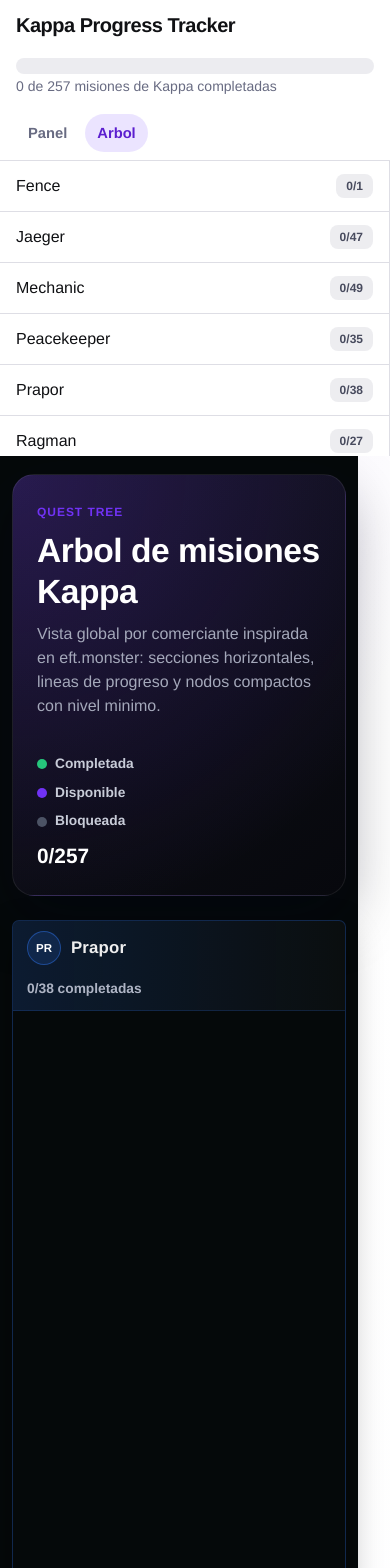
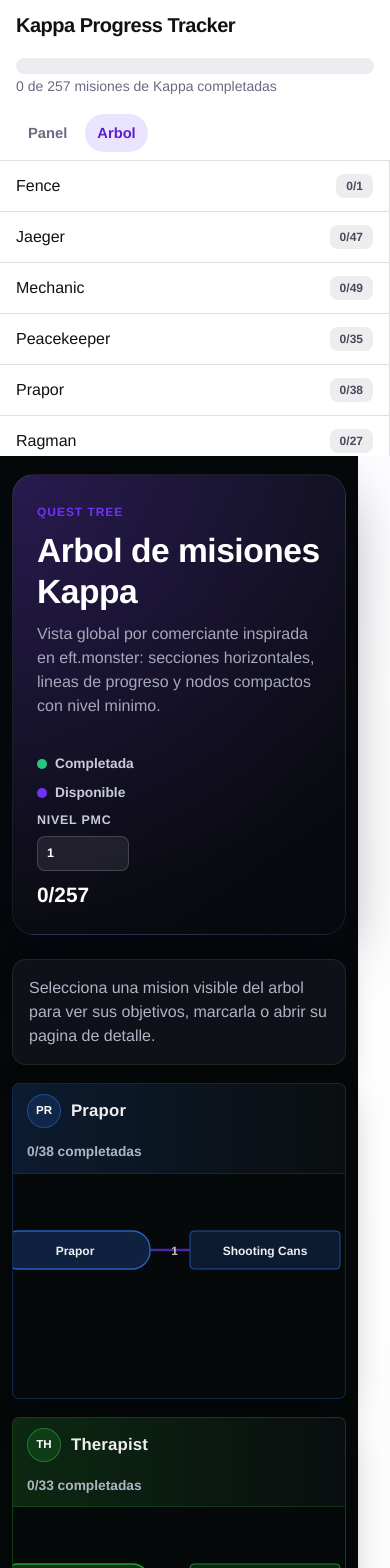
Before and after one commit to mario-asenjo/KappaRequirementsPage, a React (Vite) app: page /quest-tree in a window 390 px wide. Shown: the top 1568 px of the page. Built offline with nearby package versions, Linux system fonts and the light colour scheme.

Commit message:
Gate quest tree progression

```diff
--- a/src/pages/QuestTreePage.tsx
+++ b/src/pages/QuestTreePage.tsx
@@ -1,7 +1,8 @@
-import React from 'react';
+import React, { useEffect, useState } from 'react';
+import { Link } from 'react-router-dom';
 import useLocalStorage from '../hooks/useLocalStorage';
 import { Task } from '../types';
-import { buildQuestTree, QuestTreeGroup, QuestTreeNode } from '../utils/questTree';
+import { buildQuestTree, getValidCompletedTaskIds, QuestTreeGroup, QuestTreeNode } from '../utils/questTree';
 
 interface QuestTreePageProps {
   tasks: Task[];
@@ -83,6 +84,8 @@
   return node.children.reduce((total, child) => total + getSubtreeLeafCount(child), 0);
 }
 
+const isVisibleNode = (node: QuestTreeNode) => node.status === 'available' || node.status === 'completed';
+
 function layoutTraderTree(group: QuestTreeGroup) {
   const nodes: DrawableNode[] = [];
   const links: DrawableLink[] = [];
@@ -91,7 +94,8 @@
 
   const placeNode = (node: QuestTreeNode, depth: number): TreePoint => {
     maxDepth = Math.max(maxDepth, depth);
-    const childPoints = node.children.map((child) => placeNode(child, depth + 1));
+    const visibleChildren = node.status === 'completed' ? node.children.filter(isVisibleNode) : [];
+    const childPoints = visibleChildren.map((child) => placeNode(child, depth + 1));
     const y = childPoints.length > 0
       ? childPoints.reduce((sum, point) => sum + point.y, 0) / childPoints.length
       : topPadding + leafCursor++ * yGap;
@@ -111,13 +115,15 @@
     });
 
     childPoints.forEach((childPoint, index) => {
-      links.push({ source: point, target: childPoint, status: node.children[index].status });
+      links.push({ source: point, target: childPoint, status: visibleChildren[index].status });
     });
 
     return point;
   };
 
-  const rootTasks = [...group.roots].sort((a, b) => getSubtreeLeafCount(b) - getSubtreeLeafCount(a));
+  const rootTasks = [...group.roots]
+    .filter(isVisibleNode)
+    .sort((a, b) => getSubtreeLeafCount(b) - getSubtreeLeafCount(a));
   const rootPoints = rootTasks.map((node) => placeNode(node, 1));
   const traderY = rootPoints.length > 0
     ? rootPoints.reduce((sum, point) => sum + point.y, 0) / rootPoints.length
@@ -155,21 +161,39 @@
 
 const QuestTreePage: React.FC<QuestTreePageProps> = ({ tasks }) => {
   const [completedIds, setCompletedIds] = useLocalStorage<string[]>('completedTasks', []);
-  const groups = sortGroups(buildQuestTree(tasks, completedIds));
-  const completedCount = tasks.filter((task) => completedIds.includes(task.id)).length;
+  const [playerLevel, setPlayerLevel] = useLocalStorage<number>('playerLevel', 1);
+  const [selectedTaskId, setSelectedTaskId] = useState<string | null>(null);
+  const validCompletedIds = getValidCompletedTaskIds(tasks, completedIds, playerLevel);
+  const groups = sortGroups(buildQuestTree(tasks, validCompletedIds, playerLevel));
+  const completedCount = tasks.filter((task) => validCompletedIds.includes(task.id)).length;
+  const selectedTask = selectedTaskId ? tasks.find((task) => task.id === selectedTaskId) : undefined;
+
+  useEffect(() => {
+    if (validCompletedIds.join('|') !== completedIds.join('|')) {
+      setCompletedIds(validCompletedIds);
+    }
+  }, [completedIds, setCompletedIds, validCompletedIds]);
 
   const toggleCompletion = (task: Task) => {
-    setCompletedIds((current) => (
-      current.includes(task.id)
-        ? current.filter((id) => id !== task.id)
-        : [...current, task.id]
-    ));
+    setCompletedIds((current) => {
+      if (current.includes(task.id)) {
+        return getValidCompletedTaskIds(tasks, current.filter((id) => id !== task.id), playerLevel);
+      }
+
+      const nextCompletedIds = [...current, task.id];
+      return getValidCompletedTaskIds(tasks, nextCompletedIds, playerLevel);
+    });
   };
 
   const handleNodeKeyDown = (event: React.KeyboardEvent<SVGGElement>, task?: Task) => {
     if (!task || (event.key !== 'Enter' && event.key !== ' ')) return;
     event.preventDefault();
-    toggleCompletion(task);
+    setSelectedTaskId(task.id);
+  };
+
+  const handlePlayerLevelChange = (event: React.ChangeEvent<HTMLInputElement>) => {
+    const nextLevel = Math.min(79, Math.max(1, Number(event.target.value) || 1));
+    setPlayerLevel(nextLevel);
   };
 
   return (
@@ -186,9 +210,40 @@
         <div className="quest-tree-legend" aria-label="Leyenda de estados">
           <span><i className="is-completed"></i> Completada</span>
           <span><i className="is-available"></i> Disponible</span>
-          <span><i className="is-locked"></i> Bloqueada</span>
+          <label className="quest-tree-level-control">
+            Nivel PMC
+            <input type="number" min="1" max="79" value={playerLevel} onChange={handlePlayerLevelChange} />
+          </label>
           <strong>{completedCount}/{tasks.length}</strong>
         </div>
+      </section>
+
+      <section className="quest-tree-info-panel" aria-live="polite">
+        {selectedTask ? (
+          <>
+            <div>
+              <span className="eyebrow">Mision seleccionada</span>
+              <h2>{selectedTask.title}</h2>
+              <p>
+                {selectedTask.trader} · Nivel {selectedTask.levelRequirement ?? 1}
+                {selectedTask.location ? ` · ${selectedTask.location}` : ''}
+              </p>
+              {selectedTask.objectives.length > 0 && (
+                <p className="quest-tree-info-objective">{selectedTask.objectives[0]}</p>
+              )}
+            </div>
+            <div className="quest-tree-info-actions">
+              <button className="btn btn-primary" type="button" onClick={() => toggleCompletion(selectedTask)}>
+                {validCompletedIds.includes(selectedTask.id) ? 'Desmarcar' : 'Marcar completada'}
+              </button>
+              <Link className="btn btn-outline-light" to={`/task/${encodeURIComponent(selectedTask.id)}`}>
+                Ver detalle
+              </Link>
+            </div>
+          </>
+        ) : (
+          <p>Selecciona una mision visible del arbol para ver sus objetivos, marcarla o abrir su pagina de detalle.</p>
+        )}
       </section>
 
       <div className="quest-tree-stack" aria-label="Arboles de misiones por comerciante">
@@ -196,7 +251,7 @@
           const layout = layoutTraderTree(group);
           const accent = getAccent(group.trader);
           const completedForTrader = tasks.filter(
-            (task) => task.trader === group.trader && completedIds.includes(task.id)
+            (task) => task.trader === group.trader && validCompletedIds.includes(task.id)
           ).length;
 
           return (
@@ -243,7 +298,7 @@
                           role={node.task ? 'button' : 'img'}
                           tabIndex={node.task ? 0 : undefined}
                           aria-label={node.task ? `${node.label}, nivel ${node.level}, ${node.status}` : group.trader}
-                          onClick={() => node.task && toggleCompletion(node.task)}
+                          onClick={() => node.task && setSelectedTaskId(node.task.id)}
                           onKeyDown={(event) => handleNodeKeyDown(event, node.task)}
                         >
                           <title>{node.task ? `${node.label} - nivel ${node.level}` : group.trader}</title>
@@ -285,7 +340,7 @@
         })}
       </div>
       <p className="quest-tree-help">
-        Desplazate horizontalmente dentro de cada comerciante. Pulsa Enter, Espacio o click en una mision para alternar completada.
+        Solo se muestran misiones desbloqueadas por prerequisitos y nivel. Selecciona un nodo para marcarlo, desmarcarlo o abrir su detalle.
       </p>
     </div>
   );
--- a/src/styles.css
+++ b/src/styles.css
@@ -463,6 +463,65 @@
   grid-column: 1 / -1;
 }
 
+.quest-tree-level-control {
+  color: #c8ccd8;
+  display: flex;
+  flex-direction: column;
+  font-size: 0.78rem;
+  font-weight: 900;
+  gap: 6px;
+  letter-spacing: 0.06em;
+  text-transform: uppercase;
+}
+
+.quest-tree-level-control input {
+  background: rgba(255, 255, 255, 0.08);
+  border: 1px solid rgba(255, 255, 255, 0.16);
+  border-radius: 8px;
+  color: #ffffff;
+  font-weight: 900;
+  max-width: 92px;
+  padding: 7px 9px;
+}
+
+.quest-tree-info-panel {
+  align-items: center;
+  background: rgba(17, 19, 27, 0.92);
+  border: 1px solid rgba(255, 255, 255, 0.08);
+  border-radius: 14px;
+  box-shadow: rgba(0, 0, 0, 0.24) 0 12px 30px;
+  display: flex;
+  gap: 16px;
+  justify-content: space-between;
+  margin: 0 auto 18px;
+  max-width: 1280px;
+  padding: 16px;
+}
+
+.quest-tree-info-panel h2 {
+  color: #ffffff;
+  font-size: 1.35rem;
+  margin-bottom: 4px;
+}
+
+.quest-tree-info-panel p {
+  color: #aeb4c4;
+  margin: 0;
+}
+
+.quest-tree-info-objective {
+  margin-top: 8px !important;
+  max-width: 780px;
+}
+
+.quest-tree-info-actions {
+  display: flex;
+  flex: 0 0 auto;
+  flex-wrap: wrap;
+  gap: 10px;
+  justify-content: flex-end;
+}
+
 .quest-tree-stack {
   display: grid;
   gap: 18px;
@@ -843,6 +902,15 @@
     grid-template-columns: 1fr;
   }
 
+  .quest-tree-info-panel {
+    align-items: stretch;
+    flex-direction: column;
+  }
+
+  .quest-tree-info-actions {
+    justify-content: flex-start;
+  }
+
   .quest-tree-trader-heading {
     align-items: flex-start;
     flex-direction: column;
--- a/src/utils/questTree.ts
+++ b/src/utils/questTree.ts
@@ -24,21 +24,27 @@
   return task.prerequisites?.filter(Boolean) ?? [];
 }
 
-export function getQuestStatus(task: Task, completedIds: string[], tasksByNameOrId: Map<string, Task>) {
-  if (completedIds.includes(task.id)) return 'completed';
+export function getQuestStatus(
+  task: Task,
+  completedIds: string[],
+  tasksByNameOrId: Map<string, Task>,
+  playerLevel = 79
+) {
+  if ((task.levelRequirement ?? 1) > playerLevel) return 'locked';
 
   const prerequisites = getTaskPrerequisites(task)
     .map((nameOrId) => tasksByNameOrId.get(normalize(nameOrId)))
     .filter((prerequisite): prerequisite is Task => Boolean(prerequisite));
 
-  if (prerequisites.length === 0) return 'available';
+  const prerequisitesCompleted = prerequisites.every((prerequisite) => completedIds.includes(prerequisite.id));
+  if (!prerequisitesCompleted) return 'locked';
 
-  return prerequisites.every((prerequisite) => completedIds.includes(prerequisite.id))
-    ? 'available'
-    : 'locked';
+  if (completedIds.includes(task.id)) return 'completed';
+
+  return 'available';
 }
 
-export function buildQuestTree(tasks: Task[], completedIds: string[] = []): QuestTreeGroup[] {
+export function buildQuestTree(tasks: Task[], completedIds: string[] = [], playerLevel = 79): QuestTreeGroup[] {
   const tasksByNameOrId = new Map<string, Task>();
   tasks.forEach((task) => {
     tasksByNameOrId.set(normalize(task.id), task);
@@ -77,7 +83,7 @@
 
       return {
         task,
-        status: getQuestStatus(task, completedIds, tasksByNameOrId),
+        status: getQuestStatus(task, completedIds, tasksByNameOrId, playerLevel),
         children,
         crossTraderPrerequisites,
       };
@@ -93,6 +99,37 @@
   });
 }
 
+export function getValidCompletedTaskIds(tasks: Task[], completedIds: string[], playerLevel = 79) {
+  const completedSet = new Set(completedIds);
+  const validCompleted = new Set<string>();
+  const tasksByNameOrId = new Map<string, Task>();
+
+  tasks.forEach((task) => {
+    tasksByNameOrId.set(normalize(task.id), task);
+    tasksByNameOrId.set(normalize(task.title), task);
+  });
+
+  let changed = true;
+  while (changed) {
+    changed = false;
+    tasks.forEach((task) => {
+      if (!completedSet.has(task.id) || validCompleted.has(task.id)) return;
+      if ((task.levelRequirement ?? 1) > playerLevel) return;
+
+      const prerequisites = getTaskPrerequisites(task)
+        .map((nameOrId) => tasksByNameOrId.get(normalize(nameOrId)))
+        .filter((prerequisite): prerequisite is Task => Boolean(prerequisite));
+      const prerequisitesCompleted = prerequisites.every((prerequisite) => validCompleted.has(prerequisite.id));
+
+      if (!prerequisitesCompleted) return;
+      validCompleted.add(task.id);
+      changed = true;
+    });
+  }
+
+  return completedIds.filter((id) => validCompleted.has(id));
+}
+
 export function flattenQuestTree(nodes: QuestTreeNode[]) {
   const flattened: QuestTreeNode[] = [];
   const walk = (node: QuestTreeNode) => {
```
Also changed, not shown: scripts/testQuestTree.tsx (+18 -1 lines), 2 other files (tests, documents, lock files or other folders).
